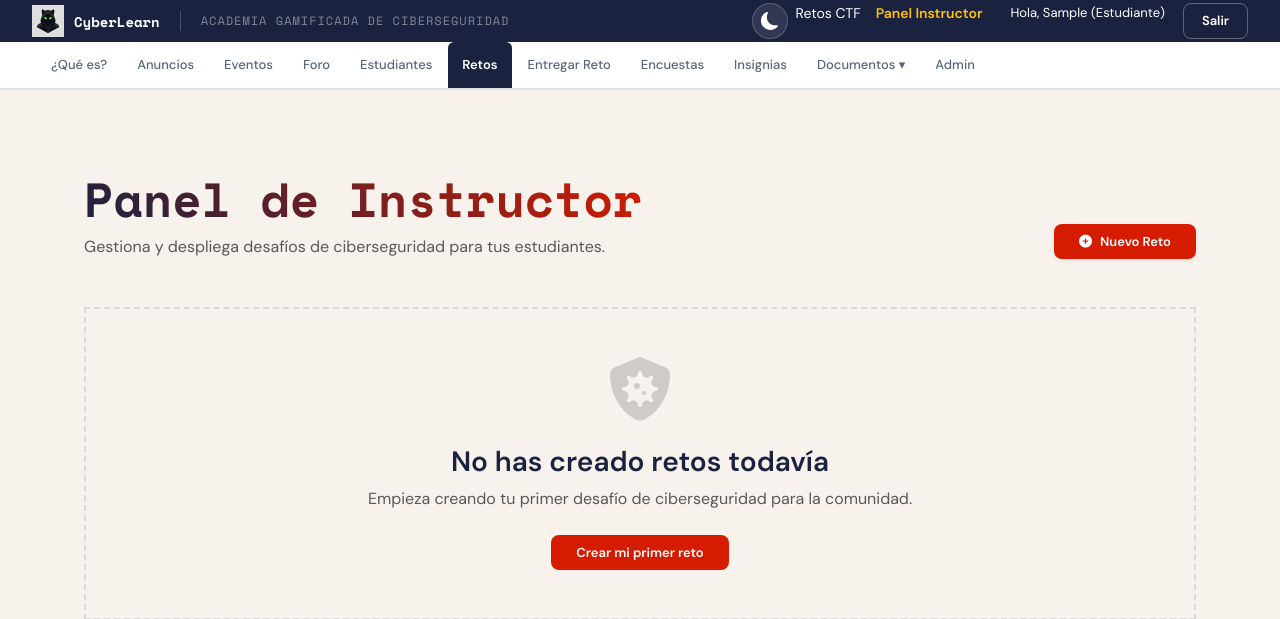
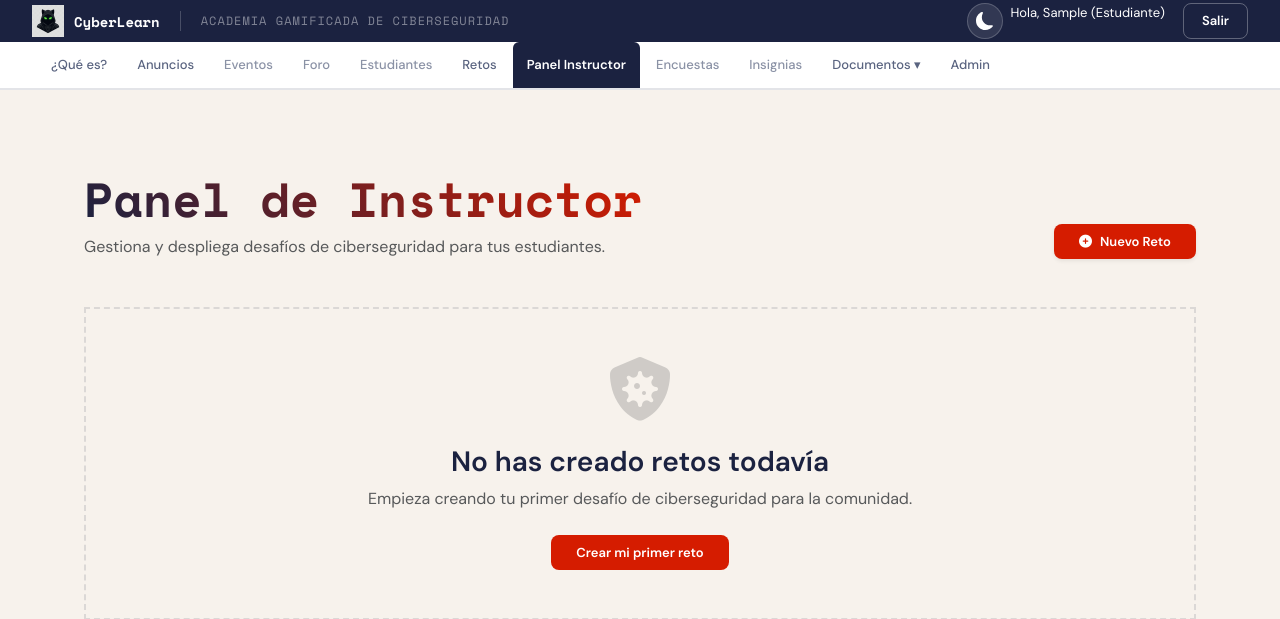
Before and after one commit to ing-fabiansuarez/plataforma-cibersegurida, a Django app: page /instructor/challenges/ in a window 1280 px wide. Shown: the top 619 px of the page. Run offline with Django 5.2, Linux system fonts and the light colour scheme; the visitor is signed in with stand-in values (Sample User, id 1); data comes from the database, SQL or seed files in the repository; data that the repository does not hold is empty.

Commit message:
feat: algunos ajustes de los retos

```diff
--- a/challenges/urls.py
+++ b/challenges/urls.py
@@ -5,7 +5,9 @@ urlpatterns = [
     # Web UI - Instructor
     path('instructor/challenges/', views.instructor_challenge_list, name='instructor_challenge_list'),
     path('instructor/challenges/create/', views.challenge_create, name='challenge_create'),
+    path('instructor/challenges/<uuid:pk>/', views.instructor_challenge_detail, name='instructor_challenge_detail'),
     path('instructor/challenges/<uuid:pk>/edit/', views.challenge_edit, name='challenge_edit'),
+    path('instructor/challenges/<uuid:pk>/delete/', views.challenge_delete, name='challenge_delete'),
 
     # Web UI - Student
     path('challenges/', views.student_challenge_list, name='student_challenge_list'),
--- a/challenges/views.py
+++ b/challenges/views.py
@@ -14,7 +14,9 @@ def is_student(user):
 @login_required
 @user_passes_test(is_instructor)
 def instructor_challenge_list(request):
-    challenges = Challenge.objects.filter(created_by=request.user)
+    # Los instructores ven todos los retos, pero luego en la plantilla
+    # controlaremos qué pueden editar
+    challenges = Challenge.objects.all().select_related('created_by').order_by('-created_at')
     return render(request, 'challenges/instructor/challenge_list.html', {'challenges': challenges})
 
 @login_required
@@ -38,7 +40,13 @@ def challenge_create(request):
 @login_required
 @user_passes_test(is_instructor)
 def challenge_edit(request, pk):
-    challenge = get_object_or_404(Challenge, pk=pk, created_by=request.user)
+    challenge = get_object_or_404(Challenge, pk=pk)
+
+    # Solo el creador o un superusuario puede editar
+    if challenge.created_by != request.user and not request.user.is_superuser:
+        messages.error(request, 'No tienes permiso para editar este reto porque fue creado por otro instructor.')
+        return redirect('instructor_challenge_list')
+
     if request.method == 'POST':
         form = ChallengeForm(request.POST, instance=challenge)
         if form.is_valid():
@@ -59,6 +67,43 @@ def challenge_edit(request, pk):
         'title': 'Editar Reto',
         'challenge': challenge
     })
+
+@login_required
+@user_passes_test(is_instructor)
+def instructor_challenge_detail(request, pk):
+    challenge = get_object_or_404(Challenge, pk=pk)
+
+    # Solo el creador o un superusuario puede ver los detalles internos
+    if challenge.created_by != request.user and not request.user.is_superuser:
+        messages.error(request, 'No tienes permiso para ver los detalles de este reto.')
+        return redirect('instructor_challenge_list')
+
+    submissions = Submission.objects.filter(challenge=challenge).select_related('user').order_by('-solved_at')
+
+    # Filtrar solo las correctas para el listado de "estudiantes que lo han resuelto"
+    solvers = submissions.filter(is_correct=True)
+
+    return render(request, 'challenges/instructor/challenge_detail.html', {
+        'challenge': challenge,
+        'submissions': submissions,
+        'solvers': solvers,
+    })
+
+@login_required
+@user_passes_test(is_instructor)
+def challenge_delete(request, pk):
+    challenge = get_object_or_404(Challenge, pk=pk)
+
+    # Solo el creador o un superusuario puede eliminar
+    if challenge.created_by != request.user and not request.user.is_superuser:
+        messages.error(request, 'No tienes permiso para eliminar este reto.')
+        return redirect('instructor_challenge_list')
+
+    if request.method == 'POST':
+        challenge.delete()
+        messages.success(request, 'Reto eliminado con éxito.')
+        return redirect('instructor_challenge_list')
+    return render(request, 'challenges/instructor/challenge_confirm_delete.html', {'challenge': challenge})
 
 # Student Views
 @login_required
--- a/static/css/style.css
+++ b/static/css/style.css
@@ -389,6 +389,77 @@
   transform: rotate(30deg);
 }
 
+/* ── TOOLTIP NUBESITA ── */
+.has-tooltip {
+  position: relative;
+}
+
+.has-tooltip::after {
+  content: attr(data-tooltip);
+  position: absolute;
+  bottom: 110%;
+  left: 50%;
+  transform: translateX(-50%) translateY(5px);
+  background: var(--navy);
+  color: white;
+  padding: 6px 12px;
+  border-radius: 10px;
+  font-size: 11px;
+  font-family: var(--font-body);
+  white-space: nowrap;
+  opacity: 0;
+  visibility: hidden;
+  transition: all 0.2s ease;
+  box-shadow: 0 4px 15px rgba(0,0,0,0.15);
+  z-index: 1000;
+  pointer-events: none;
+  font-weight: 500;
+}
+
+.has-tooltip::before {
+  content: '';
+  position: absolute;
+  bottom: 95%;
+  left: 50%;
+  transform: translateX(-50%);
+  border: 6px solid transparent;
+  border-top-color: var(--navy);
+  opacity: 0;
+  visibility: hidden;
+  transition: all 0.2s ease;
+  z-index: 1000;
+}
+
+.has-tooltip:hover::after {
+  opacity: 1;
+  visibility: visible;
+  transform: translateX(-50%) translateY(0);
+}
+
+.has-tooltip:hover::before {
+  opacity: 1;
+  visibility: visible;
+}
+
+[data-theme="dark"] .has-tooltip::after {
+  background: var(--navy-3);
+  color: #fff;
+}
+
+[data-theme="dark"] .has-tooltip::before {
+  border-top-color: var(--navy-3);
+}
+
+.pending-link {
+  opacity: 0.7;
+  cursor: help !important;
+}
+
+.pending-link:hover {
+  background: transparent !important;
+  color: var(--text-muted) !important;
+}
+
 
 *, *::before, *::after { box-sizing: border-box; margin: 0; padding: 0; }
 
--- a/templates/partials/_main_nav.html
+++ b/templates/partials/_main_nav.html
@@ -18,12 +18,6 @@
     </button>
 
     {% if user.is_authenticated %}
-      <div style="display: flex; gap: 15px; margin-right: 20px;">
-        <a href="{% url 'student_challenge_list' %}" class="nav-link text-white" style="text-decoration: none; font-size: 14px;">Retos CTF</a>
-        {% if user.role == 'INSTRUCTOR' or user.is_superuser %}
-          <a href="{% url 'instructor_challenge_list' %}" class="nav-link text-warning" style="text-decoration: none; font-size: 14px; font-weight: bold;">Panel Instructor</a>
-        {% endif %}
-      </div>
       <span style="color: white; font-size: 13px; margin-right: 10px;">Hola, {{ user.first_name|default:user.username }} ({{ user.get_role_display }})</span>
       <form action="{% url 'logout' %}" method="post" style="display: inline;">
         {% csrf_token %}
--- a/templates/partials/_tabs_nav.html
+++ b/templates/partials/_tabs_nav.html
@@ -1,20 +1,24 @@
 <nav class="tabs-nav">
   <a href="/" {% if request.path == '/' %}class="active"{% endif %}><i class="tab-icon"></i> ¿Qué es?</a>
   <a href="{% url 'announcements_list' %}" {% if '/announcements' in request.path %}class="active"{% endif %}>Anuncios</a>
-  <a href="/eventos/" {% if '/eventos/' in request.path %}class="active"{% endif %}>Eventos</a>
-  <a href="/foro/" {% if '/foro/' in request.path %}class="active"{% endif %}>Foro</a>
-  <a href="/estudiantes/" {% if '/estudiantes/' in request.path %}class="active"{% endif %}>Estudiantes</a>
-  <a href="/challenges/" {% if '/challenges/' in request.path %}class="active"{% endif %}>Retos</a>
-  <a href="/challenges/create/" {% if '/challenges/create/' in request.path %}class="active"{% endif %}>Entregar Reto</a>
-  <a href="/polls/" {% if '/polls/' in request.path %}class="active"{% endif %}>Encuestas</a>
-  <a href="/album/" {% if '/album/' in request.path %}class="active"{% endif %}>Insignias</a>
+  <a href="#" class="has-tooltip pending-link" data-tooltip="Próximamente...">Eventos</a>
+  <a href="#" class="has-tooltip pending-link" data-tooltip="Próximamente...">Foro</a>
+  <a href="#" class="has-tooltip pending-link" data-tooltip="Próximamente...">Estudiantes</a>
+  <a href="/challenges/" {% if '/challenges/' in request.path and 'instructor' not in request.path and 'create' not in request.path %}class="active"{% endif %}>Retos</a>
+  {% if user.is_authenticated and user.role == 'INSTRUCTOR' or user.is_superuser %}
+    <a href="{% url 'instructor_challenge_list' %}" {% if 'instructor/challenges/' in request.path and 'create' not in request.path %}class="active"{% endif %}>Panel Instructor</a>
+   {% endif %}
+  <a href="#" class="has-tooltip pending-link" data-tooltip="Próximamente...">Encuestas</a>
+  <a href="#" class="has-tooltip pending-link" data-tooltip="Próximamente...">Insignias</a>
   <div class="dropdown">
     <a href="#">Documentos ▾</a>
     <div class="dropdown-menu">
-      <a href="/repositorio/">Repositorio</a>
-      <a href="#">Nuestro Himno</a>
+      <a href="#" class="has-tooltip pending-link" data-tooltip="Próximamente...">Repositorio</a>
+      <a href="#" class="has-tooltip pending-link" data-tooltip="Próximamente...">Nuestro Himno</a>
       <a href="https://www.dropbox.com/login" target="_blank">Ir a Dropbox</a>
     </div>
   </div>
-  <a href="/admin/" {% if '/admin/' in request.path %}class="active"{% endif %}>Admin</a>
+  {% if user.is_authenticated and user.is_staff or user.is_superuser %}
+    <a href="/admin/" {% if '/admin/' in request.path %}class="active"{% endif %}>Admin</a>
+  {% endif %}
 </nav>
```
Also changed, not shown: templates/challenges/instructor/challenge_confirm_delete.html (added, +35 -0 lines), templates/challenges/instructor/challenge_detail.html (added, +187 -0 lines), templates/challenges/instructor/challenge_list.html (+27 -3 lines).
